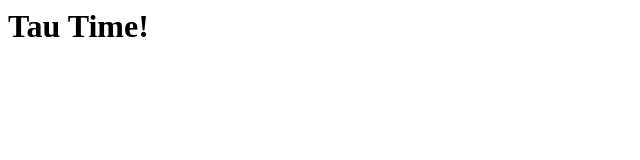
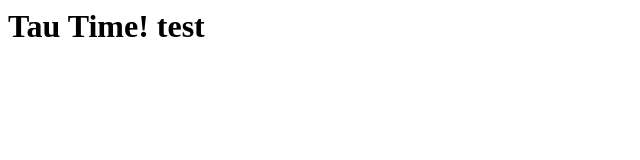
Before and after one commit to jjnevis/tautime, a plain HTML site: page index.html in a window 1280 px wide. Shown: the full height of the page, 0-640 px from the left. Drawn offline with Linux system fonts and the light colour scheme.

Commit message:
test commit

```diff
--- a/index.html
+++ b/index.html
@@ -1 +1 @@
-<h1>Tau Time!</h1>
+<h1>Tau Time! test</h1>
```
